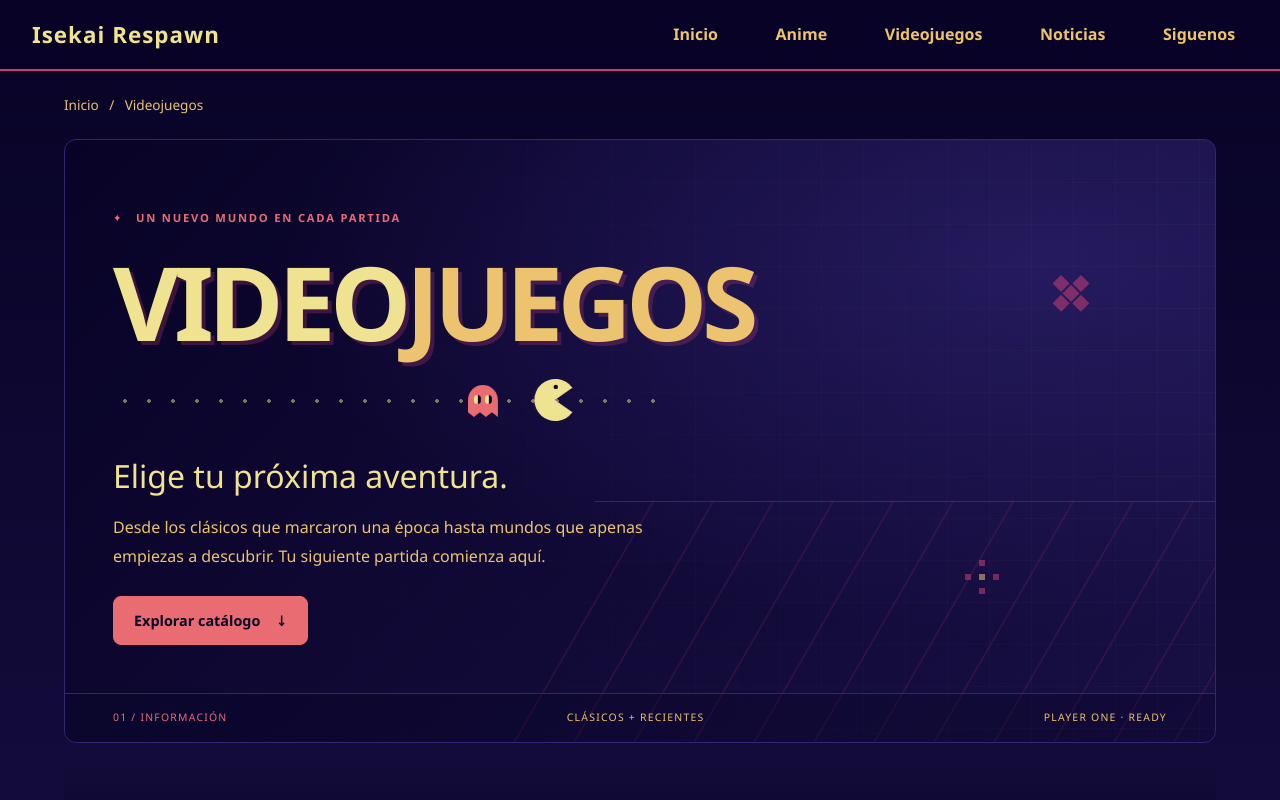
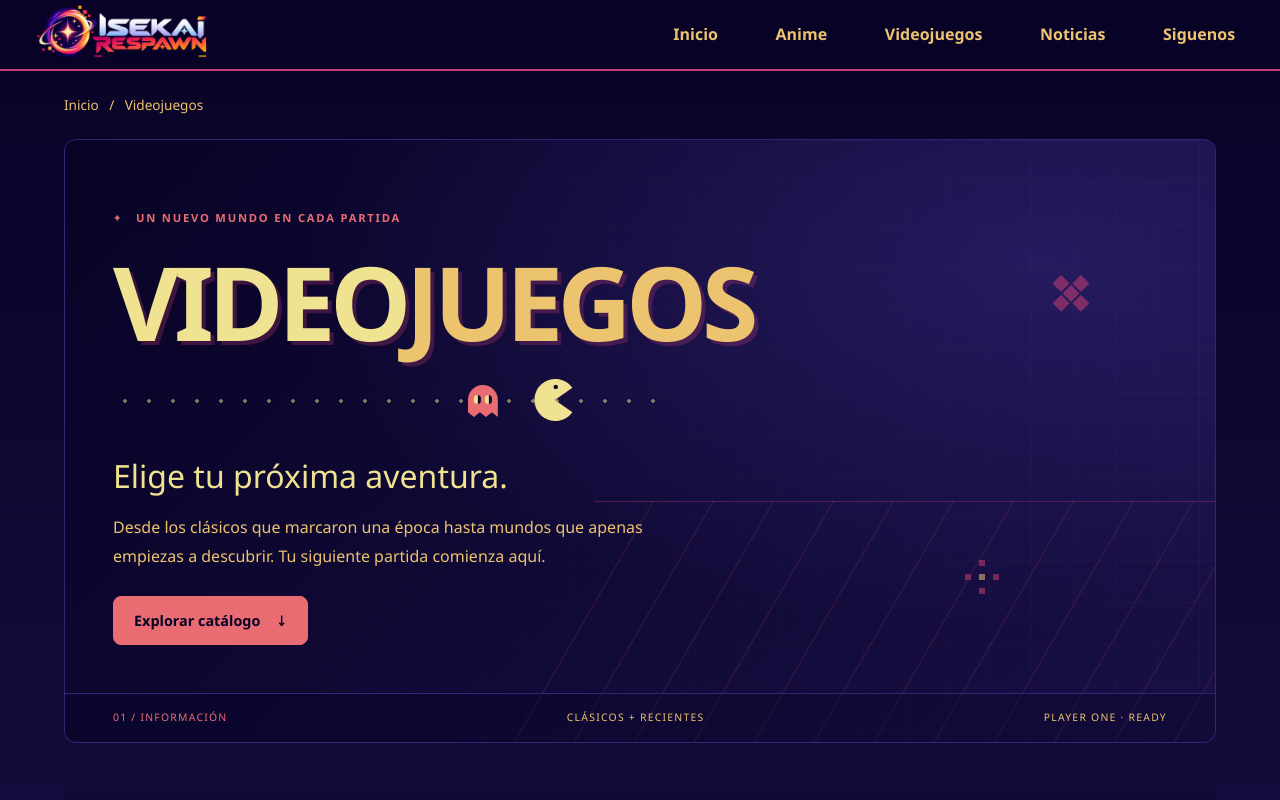
Before and after one commit to Gerhz528/anime_videojuegos, a Next.js app: page /videojuegos in a window 1280 px wide. Shown: the top 800 px of the page. Built offline with nearby package versions, Linux system fonts and the light colour scheme; no server answers.

Commit message:
Agregué logo 1.0

```diff
--- a/app/globals.css
+++ b/app/globals.css
@@ -49,11 +49,23 @@ body {
 }
 
 .navbar .logo {
-  font-size: 1.4rem;
-  font-weight: bold;
-  color: var(--amarillo-claro);
-  letter-spacing: 1px;
+  position: relative;
+  display: block;
+  flex: 0 0 auto;
+  width: 180px;
+  height: 36px;
   text-decoration: none;
+}
+
+.navbar .navbar-logo {
+  position: absolute;
+  top: 50%;
+  left: 0;
+  transform: translateY(-50%);
+  width: 180px;
+  height: 60px;
+  object-fit: cover;
+  object-position: center;
 }
 
 .navbar .nav-links {
--- a/app/layout.tsx
+++ b/app/layout.tsx
@@ -2,6 +2,7 @@ import type { Metadata } from "next";
 import { Geist, Geist_Mono } from "next/font/google";
 import "./globals.css";
 import Link from "next/link";
+import Image from "next/image";
 /*
  * Esto es lo que tendrá cada pagina que hagan por defecto, en cada pagina individual pueden agregarle más si es necesario
  * Todo esto se importa automaticamente a cada HTML que hagan
@@ -68,8 +69,8 @@ export default function RootLayout({
     <html lang="es">
       <body>
         <nav className="navbar">
-          <Link href="/" className="logo">
-            Isekai Respawn
+          <Link href="/" className="logo" aria-label="Isekai Respawn - Inicio">
+            <Image src="/logo-pagina.png" alt="Isekai Respawn" width={1672} height={941} sizes="180px" className="navbar-logo" preload />
           </Link>
           <div className="nav-links">
             <Link href="/" className="nav-link">
```
Also changed, not shown: public/logo-pagina.png (added).
